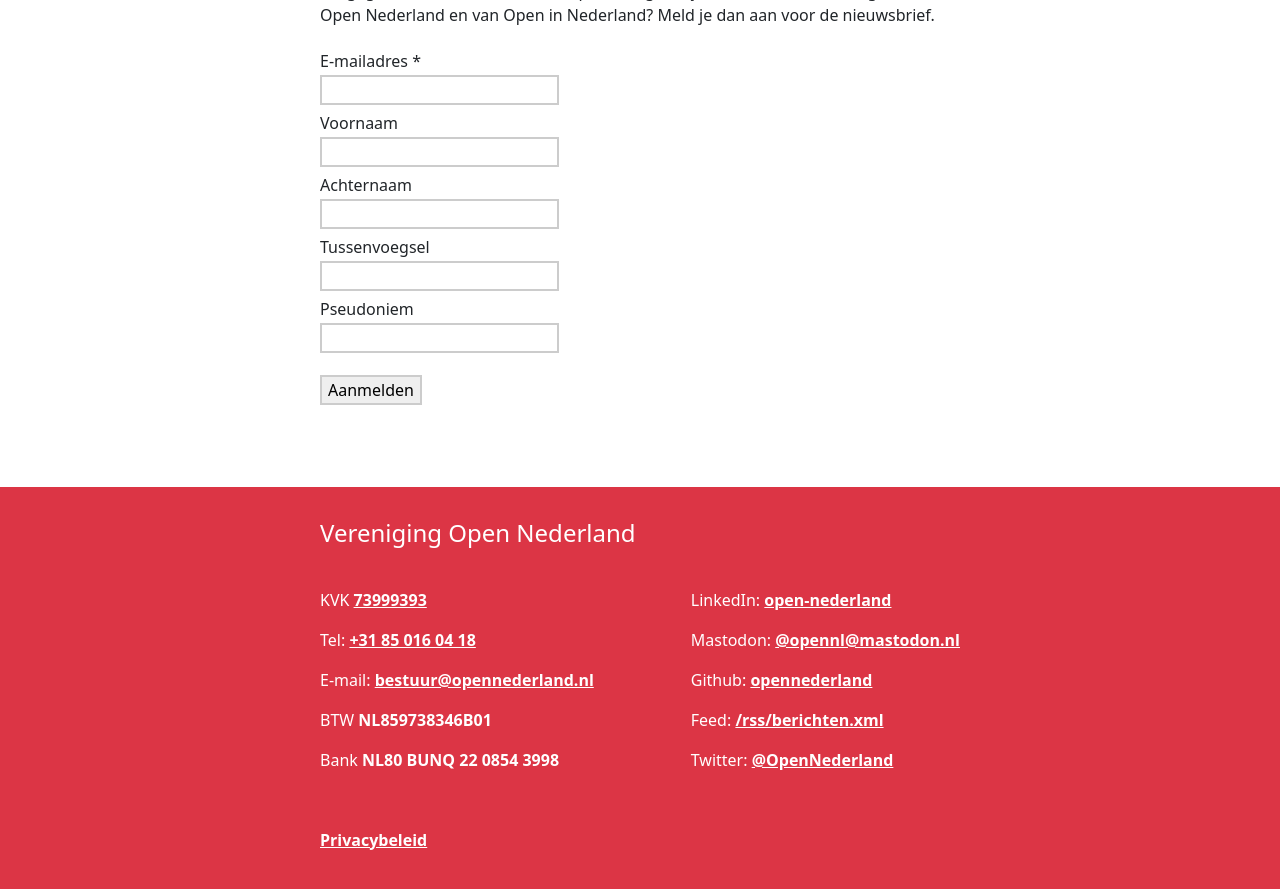
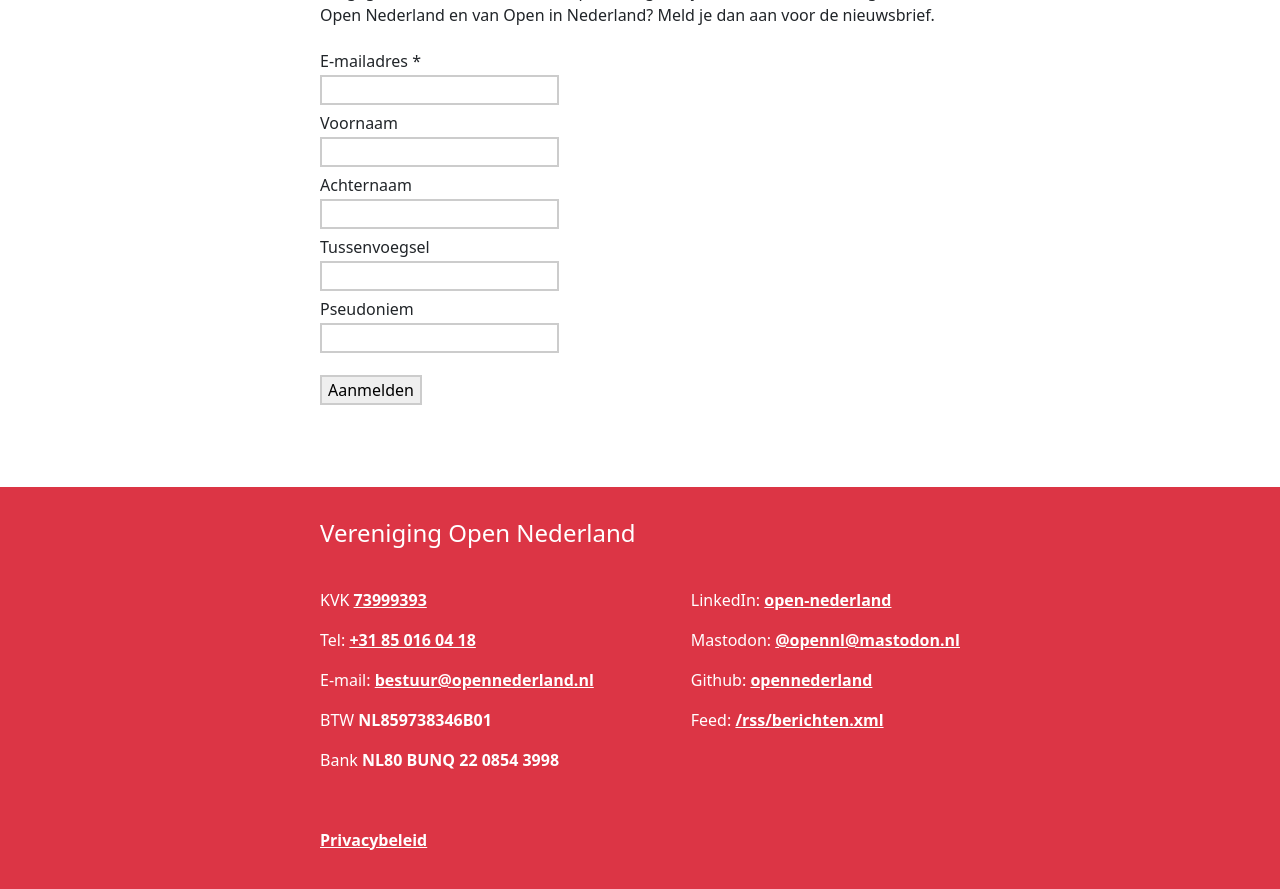
Before and after one commit to opennederland/www.opennederland.nl, a Jekyll site: the page built from index.md, in a window 1280 px wide and 900 px high, scrolled down 3285 px. Shown: the top 889 px of the window. Built offline with Jekyll 4.4.1, drawn with Linux system fonts in a browser that asks for light colours.

Commit message:
Verwijdering ref naar X/Twitter.

```diff
--- a/_includes/footer.html
+++ b/_includes/footer.html
@@ -14,7 +14,6 @@
             <p>Mastodon: <a href="https://mastodon.nl/@opennl">@opennl@mastodon.nl</a></p>
             <p>Github: <a href="https://github.com/opennederland/www.opennederland.nl">opennederland</a></p>
             <p>Feed: <a href="{{ "/rss/berichten.xml" | relative_url }}">/rss/berichten.xml</a></p>
-            <p>Twitter: <a href="https://x.com/OpenNederland">@OpenNederland</a></p>
         </div>
     </div>
     <p><a href="{{ "/privacy" | relative_url }}">Privacybeleid</a></p>
```
